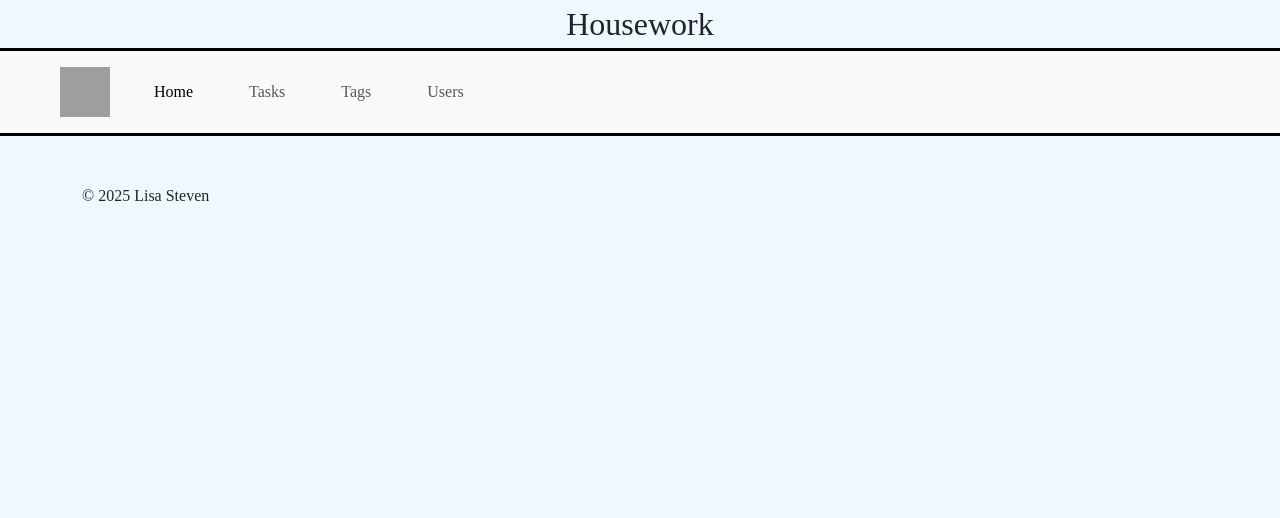
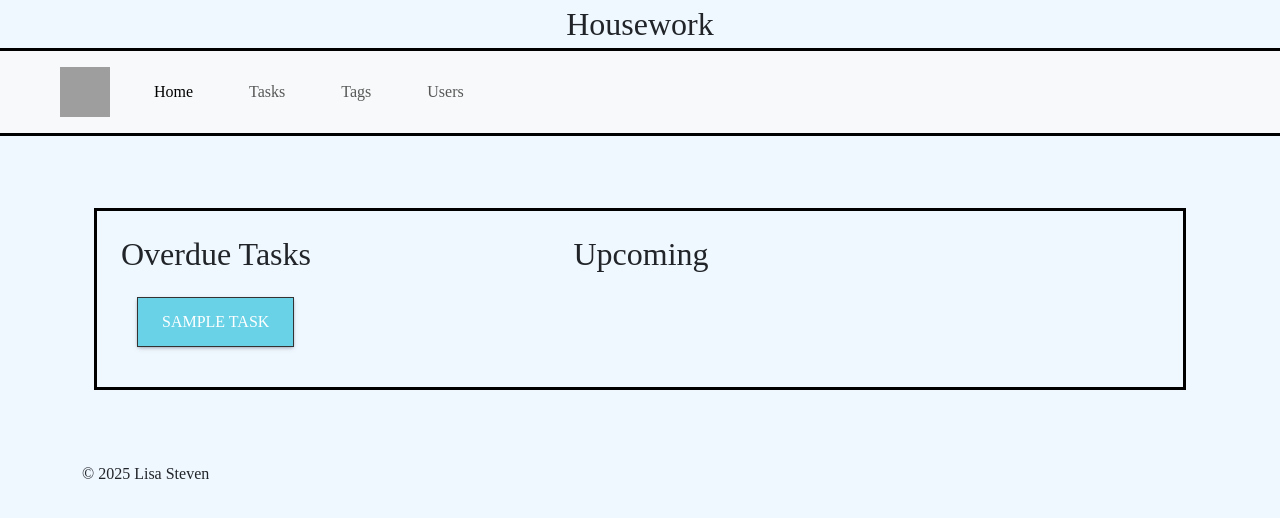
Before and after one commit to LisaS7/HouseworkTracker, a FastAPI app: template templates/home/home.html in a window 1280 px wide. Shown: the top 518 px of the page. Run offline with FastAPI, Linux system fonts and the light colour scheme; the template is opened without the code that fills it: most values are stand-ins (such as "Sample title", 1, 10 or a date in 2020); some web fonts are replaced; grey boxes are pictures that could not be loaded.

Commit message:
Moving home to separate router and add sections to home page

```diff
--- a/main.py
+++ b/main.py
@@ -6,7 +6,7 @@ from starlette.exceptions import HTTPException
 
 from DB.session import database
 from config import templates, PROJECT_NAME, PROJECT_VERSION, TESTING
-from routes import users, tasks, tags
+from routes import users, tasks, tags, home
 
 # These imports aren't used here but importing them ensures the models are defined in the correct order
 from models.Task import Task
@@ -14,8 +14,11 @@ from models.Tag import Tag
 from models.User import User
 
 
+# ----------------- SETUP -----------------
+
 app = FastAPI(title=PROJECT_NAME, version=PROJECT_VERSION)
 
+app.include_router(home.router, tags=["home"])
 app.include_router(users.router, prefix="/users", tags=["users"])
 app.include_router(tasks.router, prefix="/tasks", tags=["tasks"])
 app.include_router(tags.router, prefix="/tags", tags=["tags"])
@@ -23,6 +26,8 @@ app.include_router(tags.router, prefix="/tags", tags=["tags"])
 if not TESTING:
     app.mount("/static", StaticFiles(directory="static"), name="static")
     database.set_engine(testing=TESTING)
+
+# ----------------- HANDLING ERRORS -----------------
 
 
 @app.exception_handler(RequestValidationError)
@@ -33,7 +38,6 @@ async def validation_exception_handler(request, exc: RequestValidationError):
     )
 
 
-# TODO: review this - why does it only work with the starlette exception?
 @app.exception_handler(HTTPException)
 async def custom_404_error(request: Request, exc: HTTPException):
     if exc.status_code == 404:
@@ -43,8 +47,3 @@ async def custom_404_error(request: Request, exc: HTTPException):
     else:
         # For other exceptions
         raise exc
-
-
-@app.get("/")
-def home(request: Request):
-    return templates.TemplateResponse(request=request, name="/home/home.html")
--- a/templates/home/home.html
+++ b/templates/home/home.html
@@ -1,5 +1,20 @@
 {% extends "base.html" %} {% block title %}Home - Housework Tracker{% endblock
 %} {% block content %}
-<h1></h1>
+<div class="p-4">
+  <div class="row border light-container">
+    <div class="col-5 p-4 border-right">
+      <h2>Overdue Tasks</h2>
+      {% for task in overdue %}
+      <button
+        class="btn m-3 btn-primary"
+        onclick="window.location.href='{{ url_for('get_task', task_id=task.id) }}'"
+      >
+        {{ task.title }}
+      </button>
+      {% endfor %}
+    </div>
+    <div class="col-6 p-4"><h2>Upcoming</h2></div>
+  </div>
+</div>
 
 {% endblock %}
```
Also changed, not shown: routes/home.py (added, +16 -0 lines).
